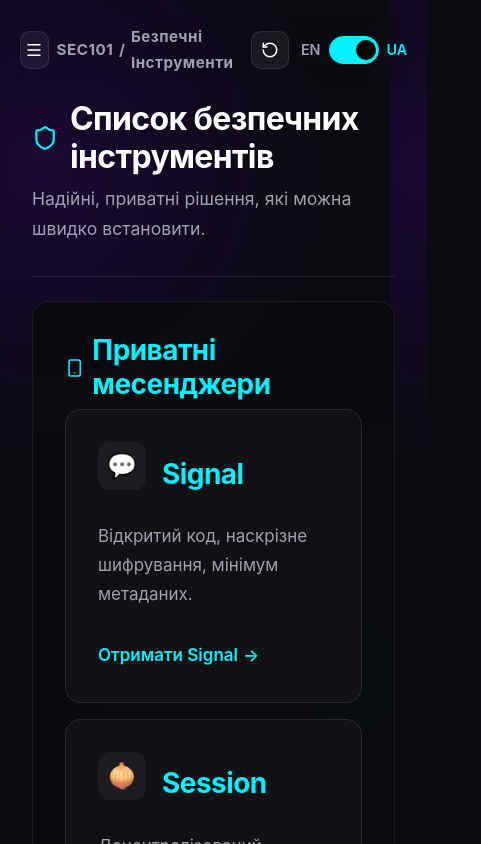
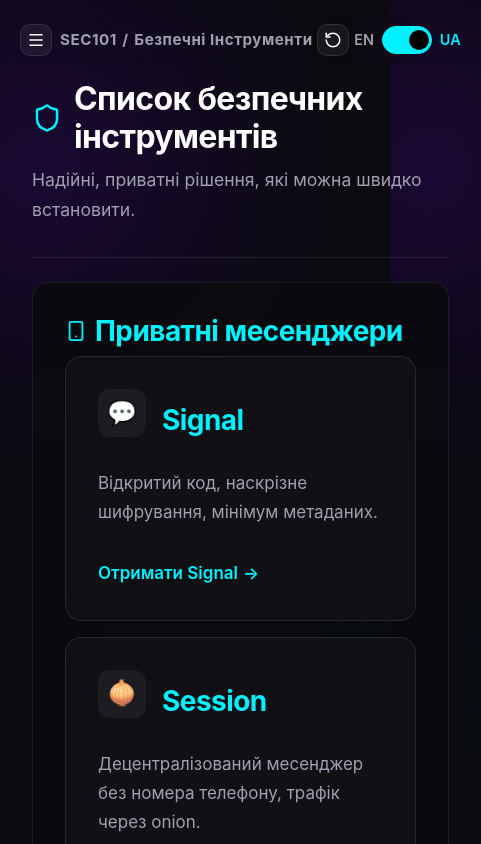
Before and after one commit to andriyze/sec101, a React (Vite) app: page /tools in a window 390 px wide. Shown: the top 844 px of the page, 481 px wide, since content can reach past the window. Built offline with nearby package versions, Linux system fonts and the light colour scheme.

Commit message:
fix mobile UI

```diff
--- a/src/components/NextTopicCard.jsx
+++ b/src/components/NextTopicCard.jsx
@@ -11,6 +11,7 @@
     social: 'nav.social',
     devices: 'nav.devices',
     tools: 'nav.tools',
+    advanced: 'nav.advanced',
 };
 
 const NextTopicCard = ({ currentTopic }) => {
--- a/src/components/ProgressCard.jsx
+++ b/src/components/ProgressCard.jsx
@@ -12,6 +12,7 @@
     social: 'nav.social',
     devices: 'nav.devices',
     tools: 'nav.tools',
+    advanced: 'nav.advanced',
 };
 
 const ProgressCard = () => {
--- a/src/components/visualizations/VpnTunnelViz.jsx
+++ b/src/components/visualizations/VpnTunnelViz.jsx
@@ -13,7 +13,7 @@
 
     const packetVariants = {
         animate: (i) => ({
-            x: [0, 180],
+            x: [0, 60],
             opacity: [0, 1, 1, 0],
             transition: {
                 duration: 2.5,
@@ -26,7 +26,7 @@
 
     const encryptedPacketVariants = {
         animate: (i) => ({
-            x: [0, 280],
+            x: [0, 80],
             opacity: [0, 1, 1, 0],
             transition: {
                 duration: 3,
@@ -68,7 +68,7 @@
                     </div>
 
                     {/* Connection to ISP */}
-                    <div className="viz-connection" style={{ width: '80px', position: 'relative' }}>
+                    <div className="viz-connection viz-connection-md">
                         {!prefersReducedMotion && sites.map((site, i) => (
                             <motion.div
                                 key={`packet-${i}`}
@@ -102,7 +102,7 @@
                     </div>
 
                     {/* Connection to Internet */}
-                    <div className="viz-connection" style={{ width: '60px' }} />
+                    <div className="viz-connection viz-connection-sm" />
 
                     {/* Internet */}
                     <div className="viz-node">
@@ -127,8 +127,7 @@
 
                     {/* Encrypted Tunnel */}
                     <motion.div
-                        className="viz-connection encrypted"
-                        style={{ width: '120px', position: 'relative' }}
+                        className="viz-connection encrypted viz-connection-lg"
                         variants={!prefersReducedMotion ? glowVariants : undefined}
                         animate={!prefersReducedMotion ? 'animate' : undefined}
                     >
@@ -165,7 +164,7 @@
                     </div>
 
                     {/* Connection to VPN Server */}
-                    <div className="viz-connection" style={{ width: '40px' }} />
+                    <div className="viz-connection viz-connection-xs" />
 
                     {/* VPN Server */}
                     <div className="viz-node" style={{ borderColor: 'var(--primary)' }}>
@@ -176,7 +175,7 @@
                     </div>
 
                     {/* Connection to Internet */}
-                    <div className="viz-connection" style={{ width: '40px' }} />
+                    <div className="viz-connection viz-connection-xs" />
 
                     {/* Internet */}
                     <div className="viz-node">
--- a/src/components/visualizations/usePrefersReducedMotion.js
+++ b/src/components/visualizations/usePrefersReducedMotion.js
@@ -8,9 +8,21 @@
         setPrefersReducedMotion(mediaQuery.matches);
 
         const handler = (e) => setPrefersReducedMotion(e.matches);
-        mediaQuery.addEventListener('change', handler);
 
-        return () => mediaQuery.removeEventListener('change', handler);
+        // Use addEventListener if available, fallback to addListener for iOS Safari <14
+        if (mediaQuery.addEventListener) {
+            mediaQuery.addEventListener('change', handler);
+        } else if (mediaQuery.addListener) {
+            mediaQuery.addListener(handler);
+        }
+
+        return () => {
+            if (mediaQuery.removeEventListener) {
+                mediaQuery.removeEventListener('change', handler);
+            } else if (mediaQuery.removeListener) {
+                mediaQuery.removeListener(handler);
+            }
+        };
     }, []);
 
     return prefersReducedMotion;
--- a/src/i18n/en.json
+++ b/src/i18n/en.json
@@ -61,7 +61,8 @@
             "browsing": { "desc": "Harden your browser and block trackers by default." },
             "social": { "desc": "Choose private messengers and stay safe on public Wi‑Fi." },
             "devices": { "desc": "Lock down phones and laptops, plan for loss or theft." },
-            "tools": { "desc": "Curated list of privacy-respecting apps and encryption basics." }
+            "tools": { "desc": "Curated list of privacy-respecting apps and encryption basics." },
+            "advanced": { "desc": "DNS, OSI model, ports, protocols, and how the internet really works." }
         },
         "security_vs_privacy": {
             "security": {
--- a/src/index.css
+++ b/src/index.css
@@ -747,11 +747,30 @@
 @media (max-width: 768px) {
   .topbar {
     padding: 0.5rem 0.25rem;
-    gap: 0.5rem;
+    gap: 0.25rem;
   }
 
   .topbar-title {
     font-size: 0.95rem;
+    flex: 1;
+    min-width: 0;
+    overflow: hidden;
+  }
+
+  .topbar-breadcrumb {
+    overflow: hidden;
+    text-overflow: ellipsis;
+    white-space: nowrap;
+  }
+
+  .topbar-actions {
+    gap: 0.35rem;
+    flex-shrink: 0;
+  }
+
+  .icon-btn {
+    width: 32px;
+    height: 32px;
   }
 }
 
@@ -926,6 +945,11 @@
   border-radius: 4px;
 }
 
+.viz-connection-xs { width: 40px; }
+.viz-connection-sm { width: 60px; }
+.viz-connection-md { width: 80px; }
+.viz-connection-lg { width: 100px; }
+
 .viz-packet {
   position: absolute;
   width: 24px;
@@ -1768,9 +1792,13 @@
   }
 
   .viz-connection {
-    width: 30px;
-    min-width: 30px;
-  }
+    width: 20px;
+    min-width: 20px;
+  }
+  .viz-connection-xs { width: 20px; min-width: 20px; }
+  .viz-connection-sm { width: 25px; min-width: 25px; }
+  .viz-connection-md { width: 35px; min-width: 35px; }
+  .viz-connection-lg { width: 45px; min-width: 45px; }
 
   .viz-node {
     min-width: 60px;
@@ -3163,3 +3191,25 @@
     font-size: 0.6rem;
   }
 }
+
+/* ========================================
+   iOS-SPECIFIC FIXES
+   ======================================== */
+
+/* Fix background-attachment: fixed scroll jank on iOS */
+@supports (-webkit-touch-callout: none) {
+  body {
+    background-attachment: scroll;
+  }
+
+  /* Reduce backdrop-filter blur on iOS for better performance */
+  .sidebar,
+  .topbar {
+    backdrop-filter: blur(8px);
+  }
+
+  .card,
+  .btn-glass {
+    backdrop-filter: blur(5px);
+  }
+}
--- a/src/layouts/MainLayout.jsx
+++ b/src/layouts/MainLayout.jsx
@@ -59,6 +59,11 @@
         window.addEventListener('resize', handleResize);
         return () => window.removeEventListener('resize', handleResize);
     }, []);
+
+    // Scroll to top on route change
+    useEffect(() => {
+        window.scrollTo(0, 0);
+    }, [location.pathname]);
 
     const currentNav = navItems.find((item) => item.path === location.pathname);
 
--- a/src/pages/Home.jsx
+++ b/src/pages/Home.jsx
@@ -20,6 +20,7 @@
         { path: '/social', icon: '💬', label: t('nav.social'), desc: t('home.cards.social.desc'), time: '6 min' },
         { path: '/devices', icon: '📱', label: t('nav.devices'), desc: t('home.cards.devices.desc'), time: '8 min' },
         { path: '/tools', icon: '🔧', label: t('nav.tools'), desc: t('home.cards.tools.desc'), time: '5 min' },
+        { path: '/advanced', icon: '🎓', label: t('nav.advanced'), desc: t('home.cards.advanced.desc'), time: '10 min' },
     ];
 
     return (
```
Also changed, not shown: src/i18n/ua.json.
